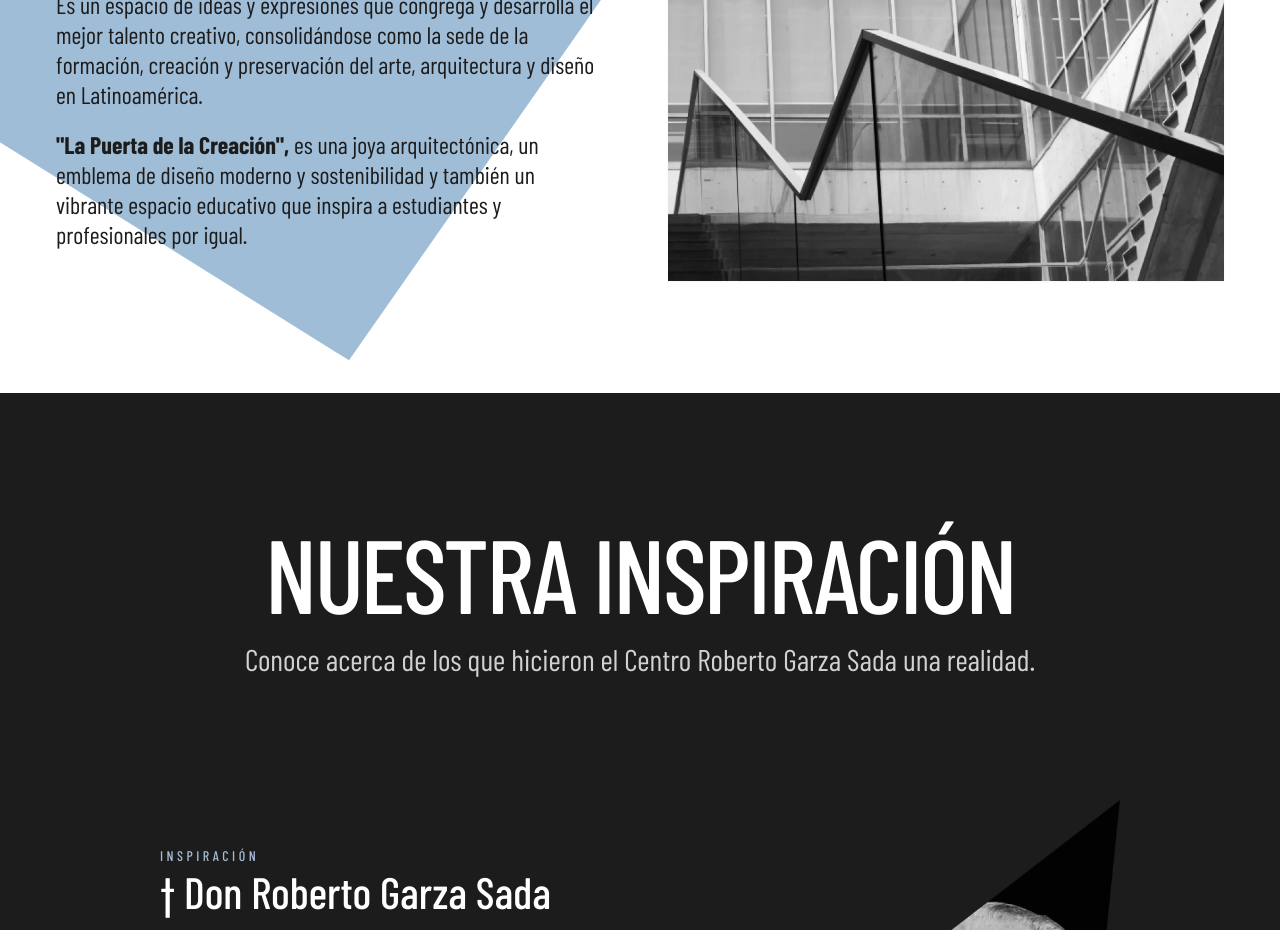
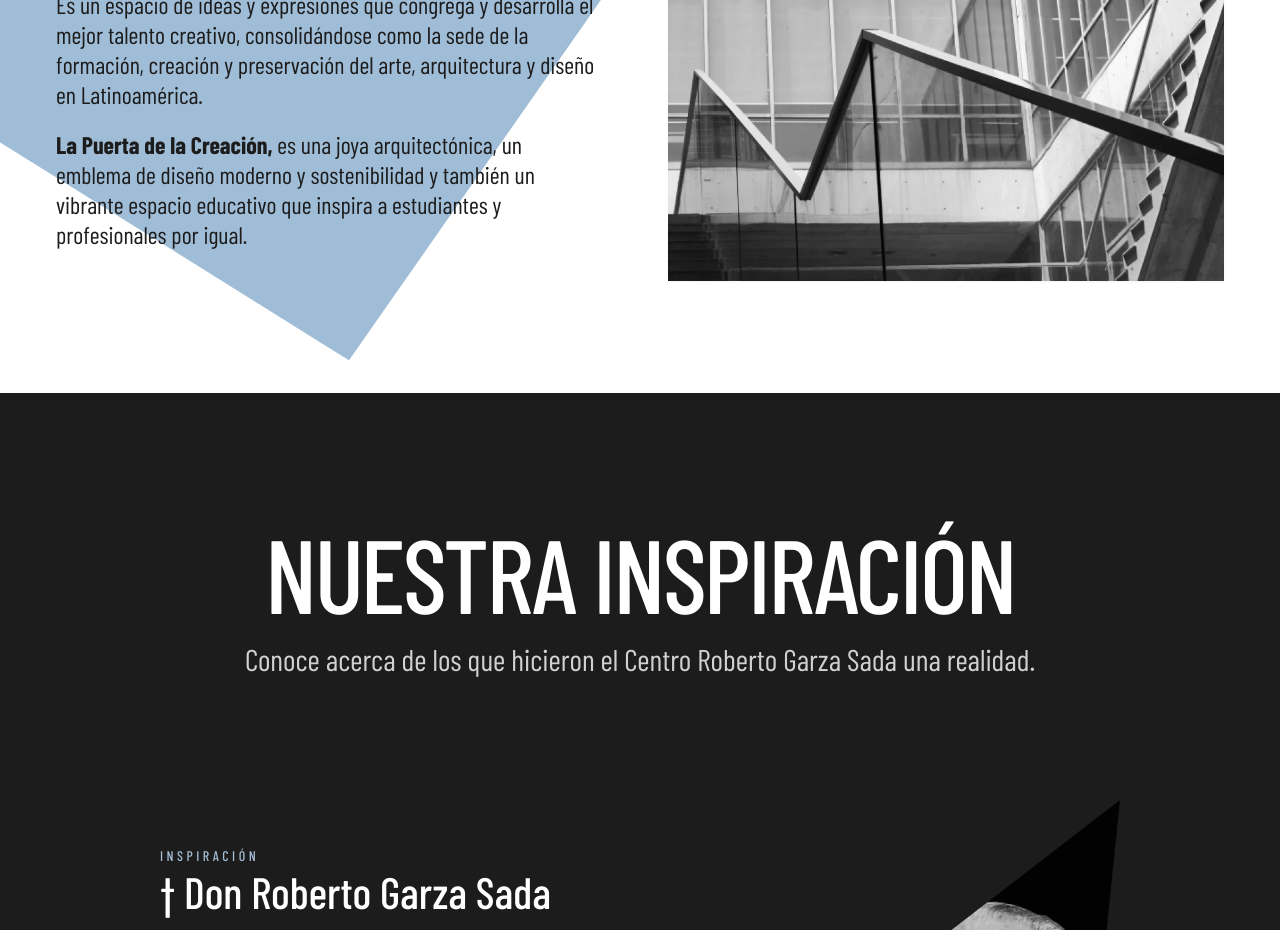
Before and after one commit to juankio/umbral-web, a Nuxt app: page / in a window 1280 px wide. Shown: the part 2840-3770 px from the top of the page. Built offline with nearby package versions, Linux system fonts and the light colour scheme; a web font is replaced by a local one.

Commit message:
fix(home): retirar comillas en La Puerta de la Creacion en HomeCrgs

```diff
--- a/components/home/HomeCrgs.vue
+++ b/components/home/HomeCrgs.vue
@@ -33,7 +33,7 @@
               Es un espacio de ideas y expresiones que congrega y desarrolla el mejor talento creativo, consolidándose como la sede de la formación, creación y preservación del arte, arquitectura y diseño en Latinoamérica.
             </p>
             <p ref="p2Ref">
-              <strong class="font-bold">"La Puerta de la Creación",</strong> es una joya arquitectónica, un emblema de diseño moderno y sostenibilidad y también un vibrante espacio educativo que inspira a estudiantes y profesionales por igual.
+              <strong class="font-bold">La Puerta de la Creación,</strong> es una joya arquitectónica, un emblema de diseño moderno y sostenibilidad y también un vibrante espacio educativo que inspira a estudiantes y profesionales por igual.
             </p>
           </div>
         </div>
```
